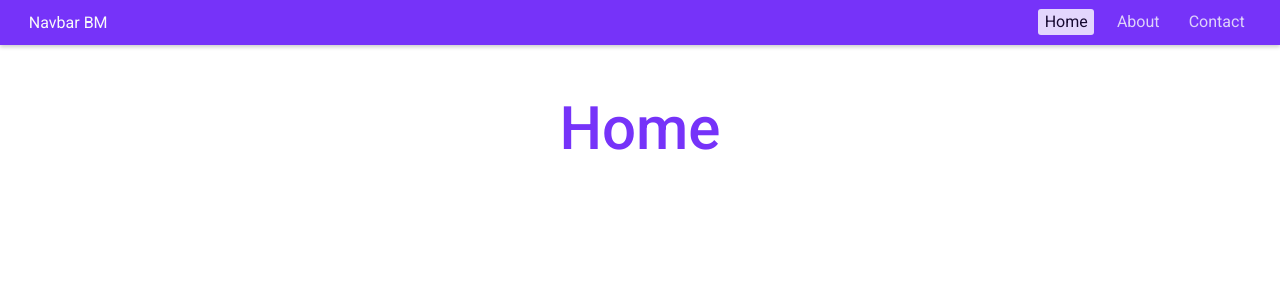
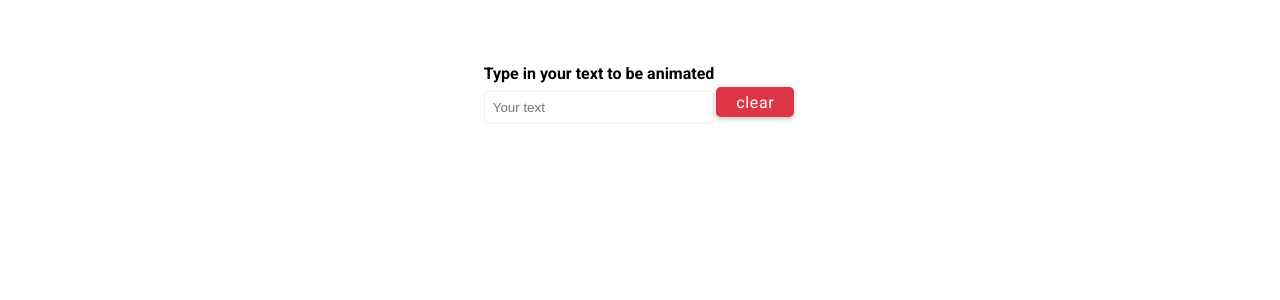
Before and after one commit to ArfinHasib/React-Projects, a React (Create React App) app: page / in a window 1280 px wide. Shown: the top 300 px of the page. Built offline with nearby package versions, Linux system fonts and the light colour scheme.

Commit message:
18- Text Animation (Form UI Style)

```diff
--- a/src/App.js
+++ b/src/App.js
@@ -15,7 +15,8 @@ import './App.css';
 // import FilterContextApp from './projects/14-Filter-Context/FilterContextApp';
 // import RegForm from './projects/15-Reg-Form/RegForm';
 // import NoteApp from './projects/16-notes-app/NoteApp';
-import ResponsiveNav from './projects/17- Responsive-Nav/ResponsiveNav';
+// import ResponsiveNav from './projects/17- Responsive-Nav/ResponsiveNav';
+import TextAnimation from './projects/18- text-animation/TextAnimation';
 
 function App() {
    return (
@@ -36,7 +37,8 @@ function App() {
          {/* <FilterContextApp /> */}
          {/* <RegForm /> */}
          {/* <NoteApp /> */}
-         <ResponsiveNav />
+         {/* <ResponsiveNav /> */}
+         <TextAnimation />
       </div>
    );
 }
--- a/src/projects/17- Responsive-Nav/ResponsiveNav.jsx
+++ b/src/projects/17- Responsive-Nav/ResponsiveNav.jsx
@@ -1,44 +1,41 @@
 import React, { useState, useEffect } from 'react';
 import NavItem from './NavItem';
+
 import { NavStyle } from './NavStyle';
 
 import { AiOutlineMenu, AiOutlineClose } from 'react-icons/ai';
-
 export default function ResponsiveNav() {
    const [showElement, setShowElement] = useState({
-      navBarNav: true,
+      navbarNav: true,
       hamburgerIcon: false,
       closeIcon: false,
-      navOpen: false,
+      navOpened: false,
    });
-
    const [pageTitle, setPageTitle] = useState('');
-
    useEffect(() => {
       window.onresize = () => {
          let windowWidth = window.innerWidth;
+         // console.log(windowWidth);
          windowWidth > 600 &&
-            setShowElement({ navBarNav: true, hamburgerIcon: false });
+            setShowElement({ navbarNav: true, hamburgerIcon: false });
          windowWidth < 600 &&
-            setShowElement({ navBarNav: false, hamburgerIcon: true });
+            setShowElement({ navbarNav: false, hamburgerIcon: true });
       };
    }, []);
-
    const openNav = () => {
       setShowElement({
-         navBarNav: true,
+         navbarNav: true,
          hamburgerIcon: false,
          closeIcon: true,
-         navOpen: true,
+         navOpened: true,
       });
    };
-
    const closeNav = () => {
       setShowElement({
-         navBarNav: false,
+         navbarNav: false,
          hamburgerIcon: true,
          closeIcon: false,
-         navOpen: false,
+         navOpened: false,
       });
    };
 
@@ -49,43 +46,41 @@ export default function ResponsiveNav() {
       e.target.classList.add('active');
       setPageTitle(e.target.innerText);
    };
-
    return (
       <>
          <NavStyle
             className={`navbar bg-primary text-light ${
-               showElement.navOpen && 'showNavbar'
+               showElement.navOpened && 'showNavbar'
             }`}
          >
             <div className='navbar-logo'>
                <a href='#' className='navbar-brand'>
-                  Navbar BM
+                  Norbert BM
                </a>
                {/* Open and close icons */}
                {showElement.hamburgerIcon && (
                   <AiOutlineMenu onClick={openNav} />
-               )}
+               )}{' '}
                {showElement.closeIcon && <AiOutlineClose onClick={closeNav} />}
             </div>
             <div className='navbar-collapse'>
-               {showElement.navBarNav ? (
+               {showElement.navbarNav ? (
                   <ul
                      className={`navbar-items ${
-                        showElement.navOpen && 'showNavbar'
+                        showElement.navOpened && 'showNavbar'
                      }`}
                   >
                      <NavItem
-                        text='Home'
+                        text={'Home'}
                         active='active'
                         onClick={handleActive}
                      />
-                     <NavItem text='About' onClick={handleActive} />
-                     <NavItem text='Contact' onClick={handleActive} />
+                     <NavItem text={'About'} onClick={handleActive} />
+                     <NavItem text={'Contact'} onClick={handleActive} />
                   </ul>
                ) : null}
             </div>
          </NavStyle>
-
          <h1 className='title text-center text-primary'>
             {!pageTitle ? 'Home' : pageTitle}
          </h1>
--- /dev/null
+++ b/src/projects/18- text-animation/TextAnimation.jsx
@@ -0,0 +1,20 @@
+import React from 'react';
+import Button from '../components/Button';
+
+export default function TextAnimation() {
+   return (
+      <div className='container text-center'>
+         <form
+            className='container d-flex mt-4'
+            onSubmit={(e) => e.preventDefault()}
+         >
+            <div className='form-group'>
+               <label>Type in your text to be animated</label>
+               <input type='text' placeholder='Your text' />
+            </div>
+
+            <Button text='clear' btnClass='btn-large btn-danger' />
+         </form>
+      </div>
+   );
+}
```
Also changed, not shown: src/projects/17- Responsive-Nav/pages/about.jsx (added, +27 -0 lines), src/projects/17- Responsive-Nav/pages/contact.jsx (added, +11 -0 lines), src/projects/17- Responsive-Nav/pages/home.jsx (added, +20 -0 lines).
